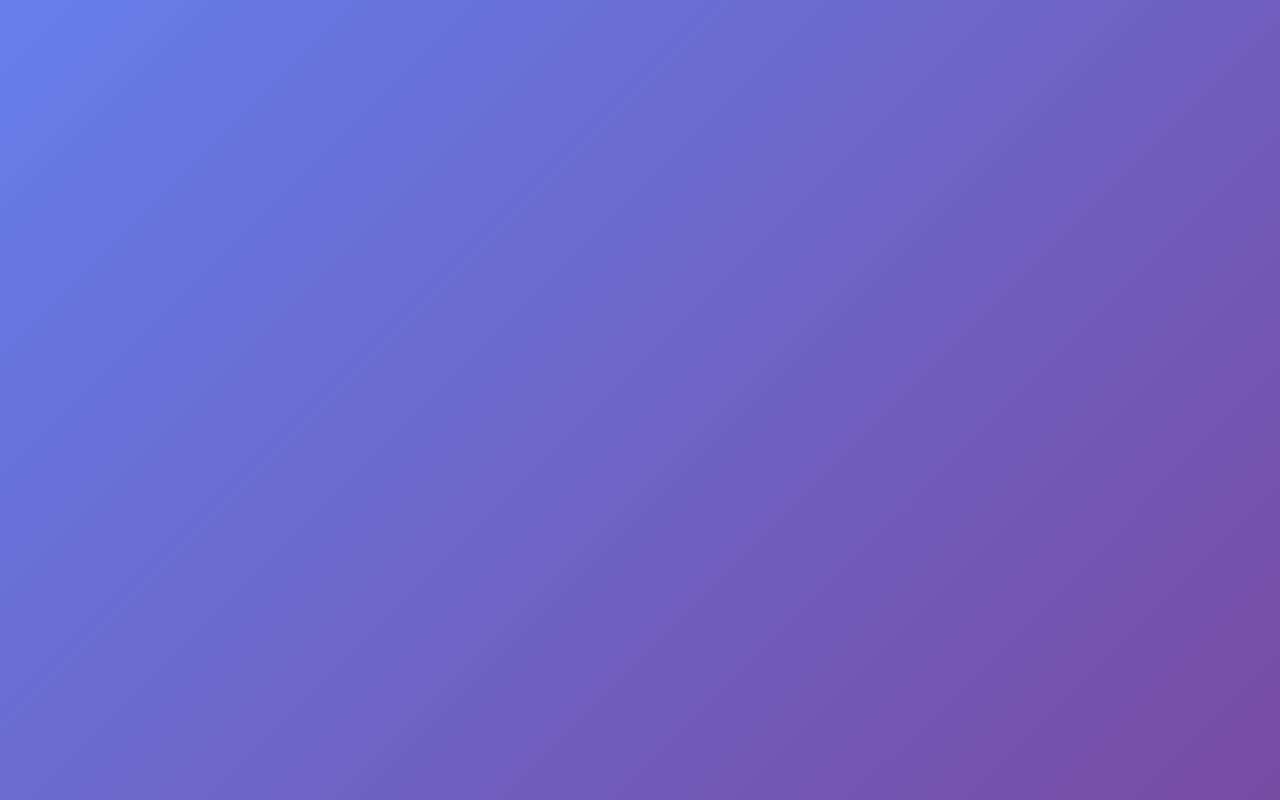
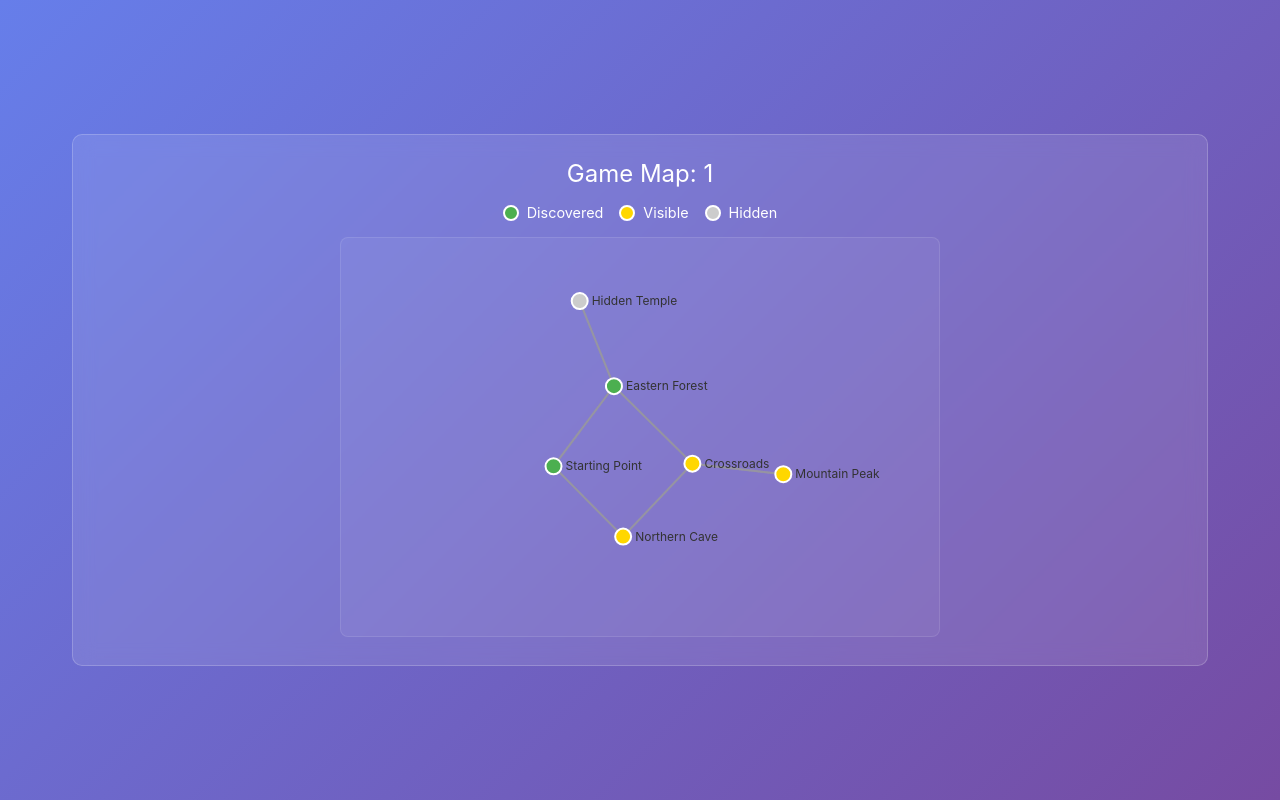
Before and after one commit to AustinHoover/adventure-game-test, a React (Create React App) app: page / in a window 1280 px wide. Built offline with nearby package versions, Linux system fonts and the light colour scheme; the HTML template or start-up script is replaced by a standard one.

Commit message:
map component

```diff
--- a/package.json
+++ b/package.json
@@ -27,6 +27,7 @@
   "author": "Your Name",
   "license": "MIT",
   "devDependencies": {
+    "@types/d3": "^7.4.3",
     "@types/node": "^20.10.0",
     "@types/react": "^18.0.0",
     "@types/react-dom": "^18.0.0",
@@ -38,6 +39,7 @@
     "wait-on": "^7.2.0"
   },
   "dependencies": {
+    "d3": "^7.8.5",
     "react": "^18.0.0",
     "react-dom": "^18.0.0",
     "react-router-dom": "^6.8.0"
--- /dev/null
+++ b/src/components/Map.css
@@ -0,0 +1,74 @@
+.map-container {
+  background: rgba(255, 255, 255, 0.1);
+  border-radius: 10px;
+  padding: 1.5rem;
+  backdrop-filter: blur(10px);
+  border: 1px solid rgba(255, 255, 255, 0.2);
+  margin: 2rem 0;
+}
+
+.map-container h3 {
+  margin: 0 0 1rem 0;
+  color: white;
+  font-size: 1.5rem;
+  font-weight: 400;
+}
+
+.map-legend {
+  display: flex;
+  gap: 1rem;
+  margin-bottom: 1rem;
+  justify-content: center;
+  flex-wrap: wrap;
+}
+
+.legend-item {
+  display: flex;
+  align-items: center;
+  gap: 0.5rem;
+  color: white;
+  font-size: 0.9rem;
+}
+
+.legend-color {
+  width: 16px;
+  height: 16px;
+  border-radius: 50%;
+  border: 2px solid white;
+}
+
+.legend-color.discovered {
+  background-color: #4CAF50;
+}
+
+.legend-color.visible {
+  background-color: #ffd700;
+}
+
+.legend-color.hidden {
+  background-color: #ccc;
+}
+
+.map-svg {
+  background: rgba(255, 255, 255, 0.05);
+  border-radius: 8px;
+  border: 1px solid rgba(255, 255, 255, 0.1);
+}
+
+/* Responsive design */
+@media (max-width: 768px) {
+  .map-container {
+    padding: 1rem;
+  }
+
+  .map-svg {
+    width: 100% !important;
+    height: 300px !important;
+  }
+
+  .map-legend {
+    flex-direction: column;
+    align-items: center;
+    gap: 0.5rem;
+  }
+}
--- /dev/null
+++ b/src/components/Map.tsx
@@ -0,0 +1,144 @@
+import React, { useEffect, useRef } from 'react';
+import * as d3 from 'd3';
+import { GameMap, Location } from '../game/interfaces';
+import './Map.css';
+
+interface MapProps {
+  gameMap: GameMap;
+  locations: Location[];
+}
+
+const Map: React.FC<MapProps> = ({ gameMap, locations }) => {
+  const svgRef = useRef<SVGSVGElement>(null);
+
+  useEffect(() => {
+    if (!svgRef.current || locations.length === 0) return;
+
+    // Clear previous content
+    d3.select(svgRef.current).selectAll("*").remove();
+
+    const svg = d3.select(svgRef.current);
+    const width = 600;
+    const height = 400;
+
+    // Create nodes from locations
+    const nodes: any[] = locations.map(location => ({
+      id: location.id,
+      name: location.name,
+      type: location.type,
+      visible: location.visible,
+      discovered: location.discovered
+    }));
+
+    // Create links from location connections
+    const links: { source: number; target: number }[] = [];
+    locations.forEach(location => {
+      if (location.north) links.push({ source: location.id, target: location.north });
+      if (location.east) links.push({ source: location.id, target: location.east });
+      if (location.south) links.push({ source: location.id, target: location.south });
+      if (location.west) links.push({ source: location.id, target: location.west });
+    });
+
+    // Create force simulation
+    const simulation = d3.forceSimulation(nodes)
+      .force("link", d3.forceLink(links).id((d: any) => d.id).distance(80))
+      .force("charge", d3.forceManyBody().strength(-300))
+      .force("center", d3.forceCenter(width / 2, height / 2));
+
+    // Create links
+    const link = svg.append("g")
+      .selectAll("line")
+      .data(links)
+      .enter().append("line")
+      .attr("stroke", "#999")
+      .attr("stroke-opacity", 0.6)
+      .attr("stroke-width", 2);
+
+    // Create nodes
+    const node = svg.append("g")
+      .selectAll("g")
+      .data(nodes)
+      .enter().append("g")
+      .call(d3.drag<any, any>()
+        .on("start", dragstarted)
+        .on("drag", dragged)
+        .on("end", dragended));
+
+    // Add circles to nodes
+    node.append("circle")
+      .attr("r", 8)
+      .attr("fill", (d: any) => {
+        if (!d.visible) return "#ccc";
+        if (!d.discovered) return "#ffd700";
+        return "#4CAF50";
+      })
+      .attr("stroke", "#fff")
+      .attr("stroke-width", 2);
+
+    // Add labels to nodes
+    node.append("text")
+      .text((d: any) => d.name)
+      .attr("x", 12)
+      .attr("y", 4)
+      .attr("font-size", "12px")
+      .attr("fill", "#333");
+
+    // Update positions on simulation tick
+    simulation.on("tick", () => {
+      link
+        .attr("x1", (d: any) => d.source.x)
+        .attr("y1", (d: any) => d.source.y)
+        .attr("x2", (d: any) => d.target.x)
+        .attr("y2", (d: any) => d.target.y);
+
+      node
+        .attr("transform", (d: any) => `translate(${d.x},${d.y})`);
+    });
+
+    // Drag functions
+    function dragstarted(event: any, d: any) {
+      if (!event.active) simulation.alphaTarget(0.3).restart();
+      d.fx = d.x;
+      d.fy = d.y;
+    }
+
+    function dragged(event: any, d: any) {
+      d.fx = event.x;
+      d.fy = event.y;
+    }
+
+    function dragended(event: any, d: any) {
+      if (!event.active) simulation.alphaTarget(0);
+      d.fx = null;
+      d.fy = null;
+    }
+
+    // Cleanup
+    return () => {
+      simulation.stop();
+    };
+  }, [gameMap, locations]);
+
+  return (
+    <div className="map-container">
+      <h3>Game Map: {gameMap.id}</h3>
+      <div className="map-legend">
+        <div className="legend-item">
+          <div className="legend-color discovered"></div>
+          <span>Discovered</span>
+        </div>
+        <div className="legend-item">
+          <div className="legend-color visible"></div>
+          <span>Visible</span>
+        </div>
+        <div className="legend-item">
+          <div className="legend-color hidden"></div>
+          <span>Hidden</span>
+        </div>
+      </div>
+      <svg ref={svgRef} width="600" height="400" className="map-svg"></svg>
+    </div>
+  );
+};
+
+export default Map;
--- a/src/pages/Landing.tsx
+++ b/src/pages/Landing.tsx
@@ -1,11 +1,28 @@
 import React, { useState, useEffect } from 'react';
 import { useNavigate } from 'react-router-dom';
+import Map from '../components/Map';
+import { GameMap, Location } from '../game/interfaces';
 import './Landing.css';
 
 function Landing() {
   const [appVersion, setAppVersion] = useState<string>('');
   const [appName, setAppName] = useState<string>('');
   const navigate = useNavigate();
+
+  // Sample game data
+  const sampleLocations: Location[] = [
+    { id: 1, name: "Starting Point", type: 1, visible: true, discovered: true, north: 2, east: 3 },
+    { id: 2, name: "Northern Cave", type: 2, visible: true, discovered: false, south: 1, east: 4 },
+    { id: 3, name: "Eastern Forest", type: 3, visible: true, discovered: true, west: 1, north: 4, east: 5 },
+    { id: 4, name: "Crossroads", type: 1, visible: true, discovered: false, south: 3, west: 2, north: 6 },
+    { id: 5, name: "Hidden Temple", type: 4, visible: false, discovered: false, west: 3 },
+    { id: 6, name: "Mountain Peak", type: 5, visible: true, discovered: false, south: 4 }
+  ];
+
+  const sampleGameMap: GameMap = {
+    id: 1,
+    locations: [1, 2, 3, 4, 5, 6]
+  };
 
   useEffect(() => {
     // Get app information from Electron main process
@@ -33,7 +50,8 @@ function Landing() {
   return (
     <div className="Landing">
       <div className="landing-container">
-
+        {/* Game Map Component */}
+        <Map gameMap={sampleGameMap} locations={sampleLocations} />
       </div>
     </div>
   );
```
Also changed, not shown: src/game/interfaces.ts (+7 -0 lines), tsconfig.main.json (+8 -5 lines), 1 other file (tests, documents, lock files or other folders).
